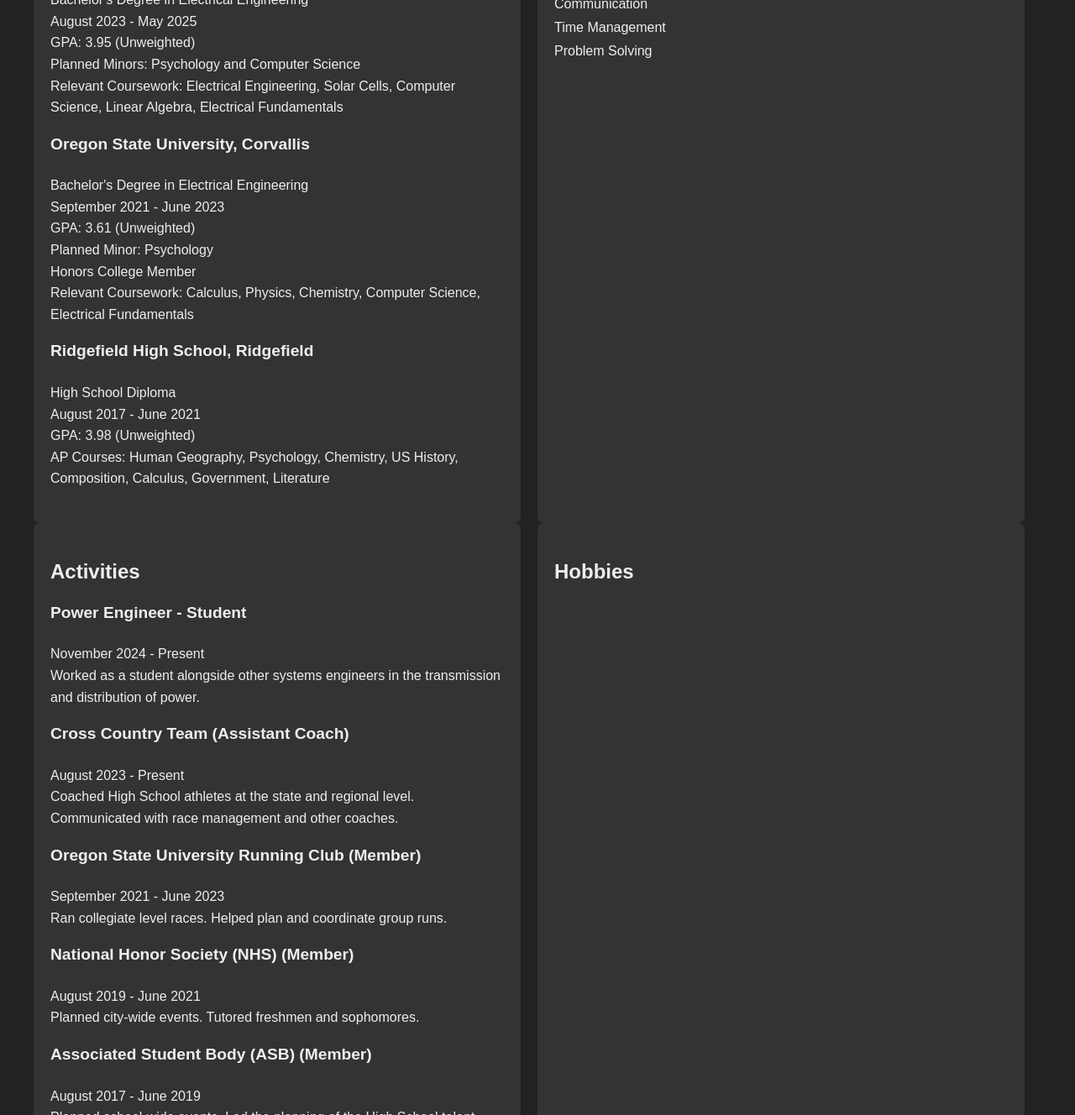
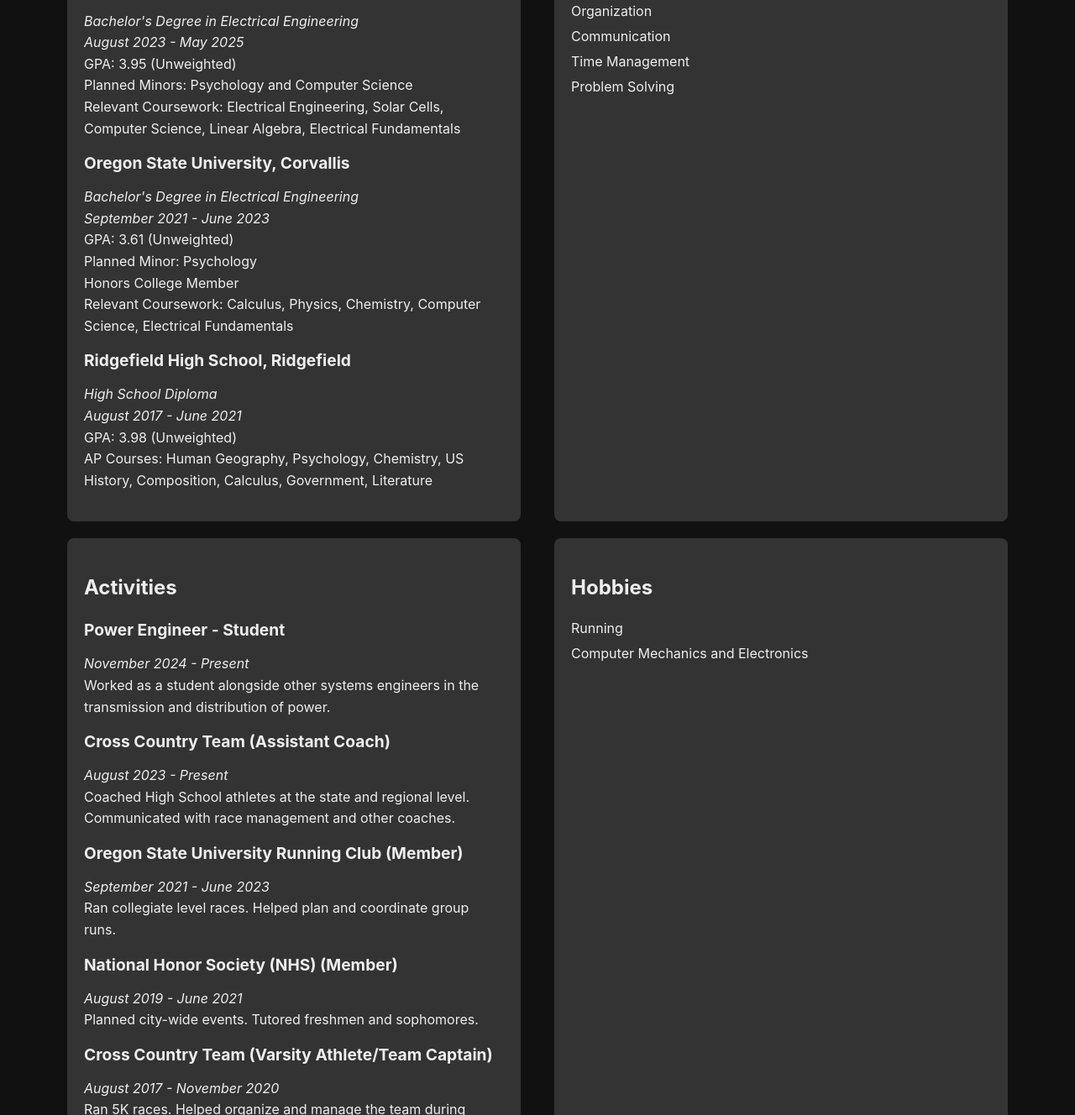
Before and after one commit to n1altman/n1altman.github.io, a plain HTML site: page index.html in a window 1280 px wide. Shown: the part 1472-2800 px from the top of the page at 84% size. Drawn offline with Linux system fonts and the light colour scheme.

Commit message:
Update index.html

```diff
--- a/index.html
+++ b/index.html
@@ -5,9 +5,8 @@
     <meta name="viewport" content="width=device-width, initial-scale=1.0">
     <title>Noah Altman</title>
     <style>
-        /* Basic Styling - Customize as needed */
         body {
-            font-family: sans-serif;
+            font-family: -apple-system, BlinkMacSystemFont, "Segoe UI", Roboto, Helvetica, Arial, sans-serif, "Apple Color Emoji", "Segoe UI Emoji", "Segoe UI Symbol";
             margin: 0;
             background-color: #111;
             color: #eee;
@@ -38,7 +37,8 @@
             overflow: hidden;
         }
     .text-content {
-            background-color: #333;
+            background-color: #FFA500; /* Orange background */
+            color: #fff; /* White text */
             padding: 98px 64px;
             margin: 36px 0 0 -112px;
             box-sizing: border-box;
@@ -53,39 +53,52 @@
             font-size: 1.5em;
         }
         h4 {
-            font-size: 1.2em; /* Added h4 style */
+            font-size: 1.2em;
+            margin: 0;
         }
         p {
             font-size: 1em;
             line-height: 1.6;
         }
+    .about-me-section {
+        background-color: #fff; /* White background for the entire About Me section */
+        color: #000; /* Black text */
+        padding: 60px 0;
+    }
+
     .about-images {
         display: flex;
         justify-content: space-around;
         flex-wrap: wrap;
     }
+
     .about-images img {
         width: 320px;
         margin: 10px;
     }
+
     .resume-section {
-            background-color: #222;
-            padding: 40px 0; /* Adjusted padding */
+        background-color: #111;
+        padding: 60px;
     }
+
     .resume-wrapper {
         display: flex;
         flex-wrap: wrap;
-            gap: 20px; /* Space between columns */
+        gap: 40px;
     }
+
     .resume-column {
-            width: calc(50% - 20px); /* Two columns with space */
+        width: calc(50% - 20px); /* Adjusted to provide space */
         box-sizing: border-box;
         padding: 20px;
         background-color: #333;
         border-radius: 8px;
+        color: #eee;
+        margin-bottom: 20px; /* Space between the boxes */
     }
     .resume-item {
-            margin-bottom: 20px;
+        margin-bottom: 16px; /* Adds space between items within each box */
     }
     .resume-item h4 {
         margin-top: 0;
@@ -135,14 +148,14 @@
         </div>
     </section>
 
-    <section>
+    <section class="about-me-section">
         <div class="container">
             <h2>About Me</h2>
             <p>My name is Noah Altman, born and raised in Washington. Experienced in developing innovative solutions and driven by a desire to push the boundaries of technology. Outside of the tech world, I'm a dedicated runner, always striving for new personal bests. Connecting my passion for technology with the discipline and endurance of long-distance running.</p>
             <div class="about-images">
                 <img src="images/KAY_5120.jpg" alt="Noah Altman 1">
-                <img src="images/KAY_5472.png" alt="Noah Altman 2">
-                <img src="images/KAY_5829.jpeg" alt="Noah Altman 3">
+                <img src="images/KAY_5472.jpg" alt="Noah Altman 2">
+                <img src="images/KAY_5829.jpg" alt="Noah Altman 3">
             </div>
         </div>
     </section>
@@ -156,16 +169,16 @@
                     <h3>Education</h3>
                     <div class="resume-item">
                         <h4>Washington State University, Vancouver</h4>
-                        <p>Bachelor's Degree in Electrical Engineering<br>
-                           August 2023 - May 2025<br>
+                        <p><em>Bachelor's Degree in Electrical Engineering</em><br>
+                           <em>August 2023 - May 2025</em><br>
                            GPA: 3.95 (Unweighted)<br>
                            Planned Minors: Psychology and Computer Science<br>
                            Relevant Coursework: Electrical Engineering, Solar Cells, Computer Science, Linear Algebra, Electrical Fundamentals</p>
                     </div>
                     <div class="resume-item">
                         <h4>Oregon State University, Corvallis</h4>
-                        <p>Bachelor's Degree in Electrical Engineering<br>
-                           September 2021 - June 2023<br>
+                        <p><em>Bachelor's Degree in Electrical Engineering</em><br>
+                           <em>September 2021 - June 2023</em><br>
                            GPA: 3.61 (Unweighted)<br>
                            Planned Minor: Psychology<br>
                            Honors College Member<br>
@@ -173,8 +186,8 @@
                     </div>
                     <div class="resume-item">
                         <h4>Ridgefield High School, Ridgefield</h4>
-                        <p>High School Diploma<br>
-                           August 2017 - June 2021<br>
+                        <p><em>High School Diploma</em><br>
+                           <em>August 2017 - June 2021</em><br>
                            GPA: 3.98 (Unweighted)<br>
                            AP Courses: Human Geography, Psychology, Chemistry, US History, Composition, Calculus, Government, Literature</p>
                     </div>
@@ -197,36 +210,47 @@
                     <h3>Activities</h3>
                     <div class="resume-item">
                         <h4>Power Engineer - Student</h4>
-                        <p>November 2024 - Present<br>
+                        <p><em>November 2024 - Present</em><br>
                            Worked as a student alongside other systems engineers in the transmission and distribution of power.</p>
                     </div>
                     <div class="resume-item">
                         <h4>Cross Country Team (Assistant Coach)</h4>
-                        <p>August 2023 - Present<br>
+                        <p><em>August 2023 - Present</em><br>
                            Coached High School athletes at the state and regional level. Communicated with race management and other coaches.</p>
                     </div>
                     <div class="resume-item">
                         <h4>Oregon State University Running Club (Member)</h4>
-                        <p>September 2021 - June 2023<br>
+                        <p><em>September 2021 - June 2023</em><br>
                            Ran collegiate level races. Helped plan and coordinate group runs.</p>
                     </div>
                     <div class="resume-item">
                         <h4>National Honor Society (NHS) (Member)</h4>
-                        <p>August 2019 - June 2021<br>
+                        <p><em>August 2019 - June 2021</em><br>
                            Planned city-wide events. Tutored freshmen and sophomores.</p>
                     </div>
                     <div class="resume-item">
-                        <h4>Associated Student Body (ASB) (Member)</h4>
-                        <p>August 2017 - June 2019<br>
-                           Planned school-wide events. Led the planning of the High School talent show.</p>
+                        <h4>Cross Country Team (Varsity Athlete/Team Captain)</h4>
+                        <p><em>August 2017 - November 2020</em><br>
+                           Ran 5K races. Helped organize and manage the team during travel.</p>
                     </div>
                     <div class="resume-item">
-                        <h4>Cross Country Team (Varsity Athlete/Team Captain)</h4>
-                        <p>August 2017 - November 2020<br>
-                           Ran 5K races. Helped organize and manage the team during travel.</p>
+                        <h4>Associated Student Body (ASB) (Member)</h4>
+                        <p><em>August 2017 - June 2019</em><br>
+                           Planned school-wide events. Led the planning of the High School talent show.</p>
                     </div>
                 </div>
 
                 <div class="resume-column">
                     <h3>Hobbies</h3>
-                    <ul class="h
+                    <ul class="hobbies-list">
+                        <li>Running</li>
+                        <li>Computer Mechanics and Electronics</li>
+                    </ul>
+                </div>
+            </div>
+
+        </div>
+    </section>
+
+</body>
+</html>
```
Lines whose indentation alone changed are shown as unchanged.
